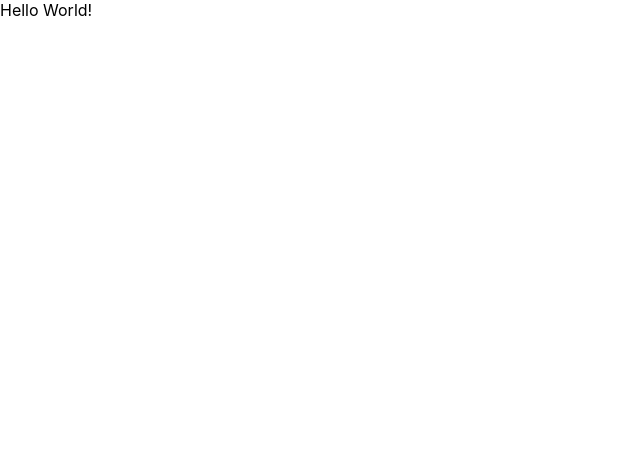
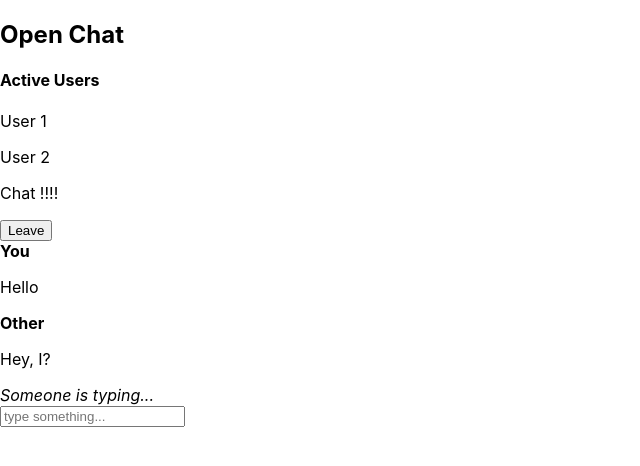
Before and after one commit to malcolmrbnsn/fohmsg, a React (Create React App) app in the folder client/: page /chat in a window 1280 px wide. Shown: the top 466 px of the page, without its empty margins (0-640 px from the left). Built offline with nearby package versions, Linux system fonts and the light colour scheme; no server answers.

Commit message:
nearly done frontend

```diff
--- a/client/src/App.js
+++ b/client/src/App.js
@@ -1,12 +1,21 @@
+import { BrowserRouter, Routes, Route } from 'react-router-dom';
+import Home from './components/Home';
 import socketIO from 'socket.io-client';
+import ChatPage from './components/ChatPage';
+
 const socket = socketIO.connect("http://localhost:3001")
 
 
 function App() {
   return (
-    <div>
-      Hello World!
-    </div>
+    <BrowserRouter>
+      <div>
+        <Routes>
+          <Route path="/" element={ <Home socket={socket}/> } />
+          <Route path="/chat" element={ <ChatPage socket={socket}/> } />
+        </Routes>
+      </div>
+    </BrowserRouter>
   );
 }
 
--- /dev/null
+++ b/client/src/components/ChatBar.js
@@ -0,0 +1,18 @@
+import React from "react";
+
+const ChatBar = () => {
+    return (
+        <div>
+            <h2>Open Chat</h2>
+            <div>
+                <h4>Active Users</h4>
+                <div>
+                    <p>User 1</p>
+                    <p>User 2</p>
+                </div>
+            </div>
+        </div>
+    )
+}
+
+export default ChatBar
--- /dev/null
+++ b/client/src/components/ChatBody.js
@@ -0,0 +1,51 @@
+import React from "react";
+import { useNavigate } from "react-router-dom";
+
+
+const ChatBody = ({socket}) => {
+    const navigate = useNavigate();
+
+    const handleChatLeave = () => {
+        localStorage.removeItem('username');
+        navigate("/");
+        window.location.reload();
+    }
+
+    return (
+        <>
+        <header>
+          <p>Chat !!!!</p>
+          <button onClick={handleChatLeave}>
+            Leave
+          </button>
+        </header>
+
+
+        {/*This shows messages sent from you*/}
+        <div>
+          <div>
+            <b>You</b>
+            <p>Hello</p>
+          </div>
+
+
+          {/*This shows messages received by you*/}
+
+          <div>
+            <b>Other</b>
+            <p>Hey, I?</p>
+          </div>
+
+
+          {/*This is triggered when a user is typing*/}
+
+          <div>
+            <i>Someone is typing...</i>
+          </div>
+
+        </div>
+      </>
+    )
+}
+
+export default ChatBody;
--- /dev/null
+++ b/client/src/components/ChatFooter.js
@@ -0,0 +1,23 @@
+import React, { useState } from "react";
+
+const ChatFooter = () => {
+
+    const [message, setMessage] = useState('');
+
+    const handleMessageSend = (e) => {
+        e.preventDefault();
+        console.log({ userName: localStorage.getItem('userName'), message });
+        setMessage('');
+    }
+
+    return (
+        <div>
+            <form onSubmit={handleMessageSend}>
+                <input type="text" placeholder="type something..." value={message} onChange={e => setMessage(e.target.value)}/>
+            </form>
+
+        </div>
+    )
+}
+
+export default ChatFooter
--- /dev/null
+++ b/client/src/components/ChatPage.js
@@ -0,0 +1,16 @@
+import React from "react";
+import ChatBar from "./ChatBar";
+import ChatBody from "./ChatBody";
+import ChatFooter from "./ChatFooter";
+
+const ChatPage = ({socket}) => {
+    return (
+        <div>
+            <ChatBar />
+            <ChatBody />
+            <ChatFooter socket={socket} />
+        </div>
+    )
+}
+
+export default ChatPage
--- /dev/null
+++ b/client/src/components/Home.js
@@ -0,0 +1,24 @@
+import { useState } from 'react';
+import { useNavigate } from 'react-router-dom';
+
+const Home = ({socket}) => {
+    const navigate = useNavigate();
+    const [username, setUsername] = useState("");
+
+    const handleSubmit = (e) => {
+        e.preventDefault();
+        localStorage.setItem('username', username);
+        navigate("/chat");
+    }
+
+    return (
+        <form className='home__container' onSubmit={handleSubmit}>
+            <h2>Sign in to Chat</h2>
+            <input type="text" name="username" id="username" value={username} onChange={e => setUsername(e.target.value)}/>
+            <button type="submit">Sign In</button>
+
+        </form>
+    )
+}
+
+export default Home;
```
